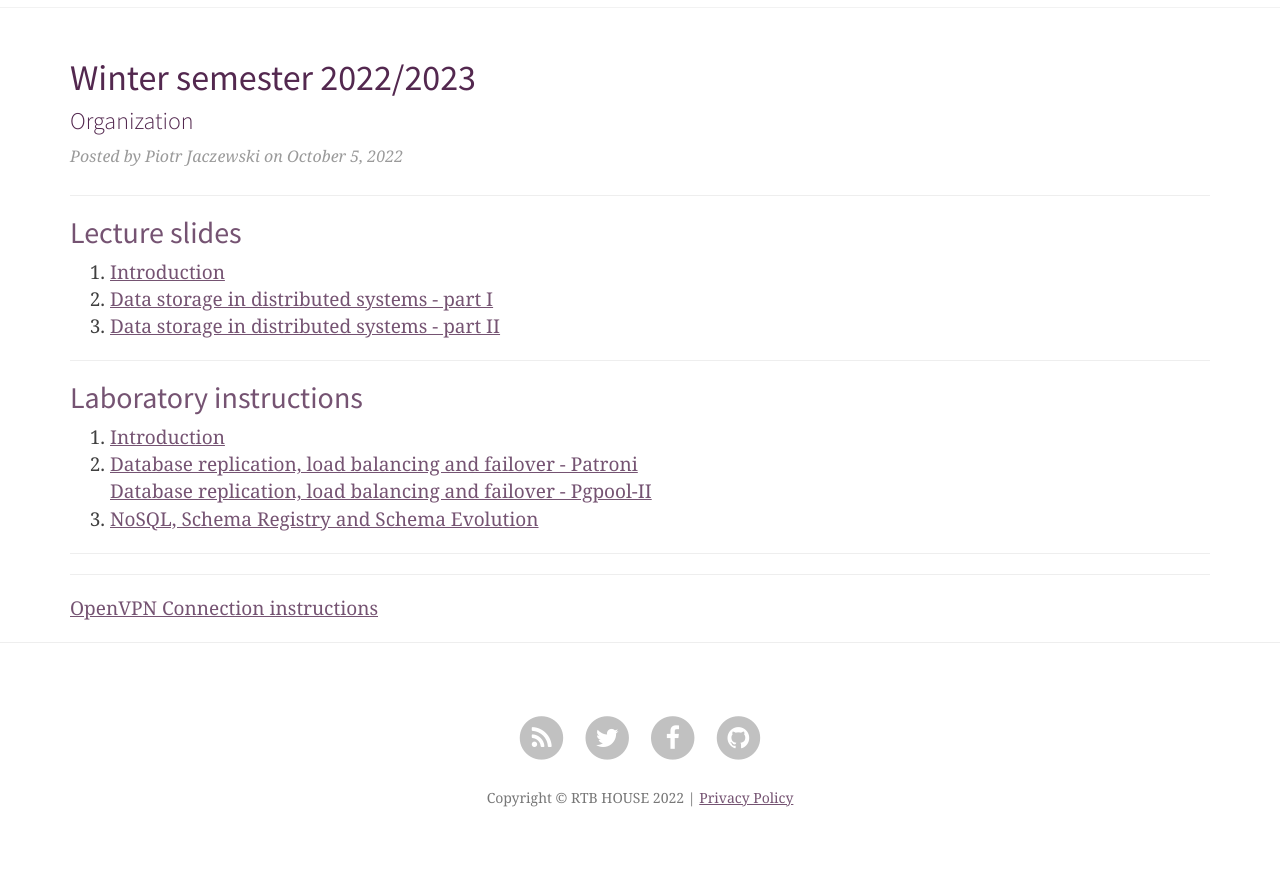
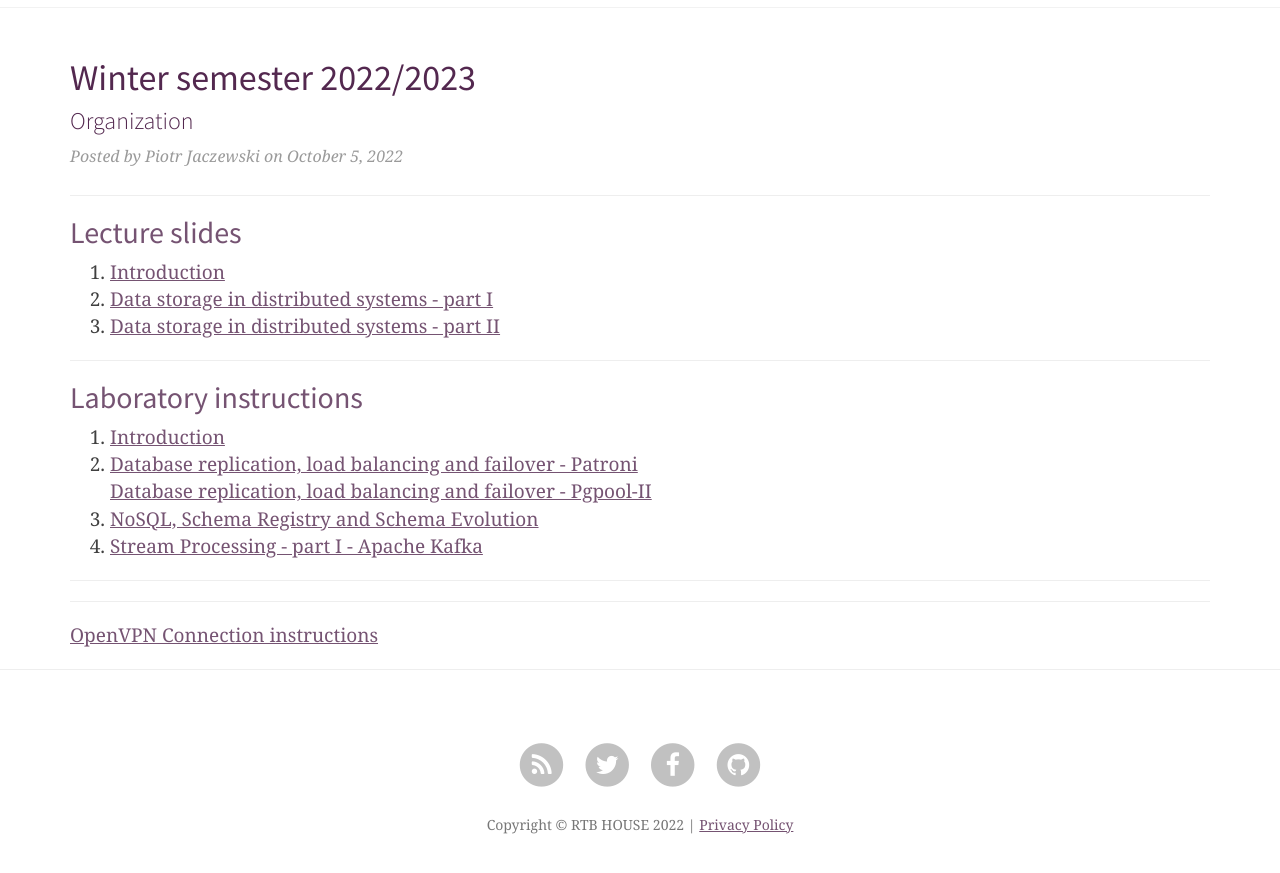
Before and after one commit to RTBHOUSE/mimuw-blog2022Z, a Jekyll site: the page built from index.html, in a window 1280 px wide and 900 px high, scrolled down 606 px. Shown: the top 873 px of the window. Built offline with Jekyll 4.4.1, drawn with Linux system fonts in a browser that asks for light colours; nearby versions of some CDN libraries; the list of posts is cut into pages by our own code.

Commit message:
Stream Processing - part I - Apache Kafka

```diff
--- a/index.html
+++ b/index.html
@@ -58,6 +58,9 @@ image: "img/home-bg.jpg"
 		<li>
 			<a href="https://github.com/RTBHOUSE/mimuw-lab2022Z/tree/main/lab03">NoSQL, Schema Registry and Schema Evolution</a>
 		</li>
+		<li>
+			<a href="https://github.com/RTBHOUSE/mimuw-lab2022Z/tree/main/lab04">Stream Processing - part I - Apache Kafka</a>
+		</li>
 
 
 	</ol>
```
